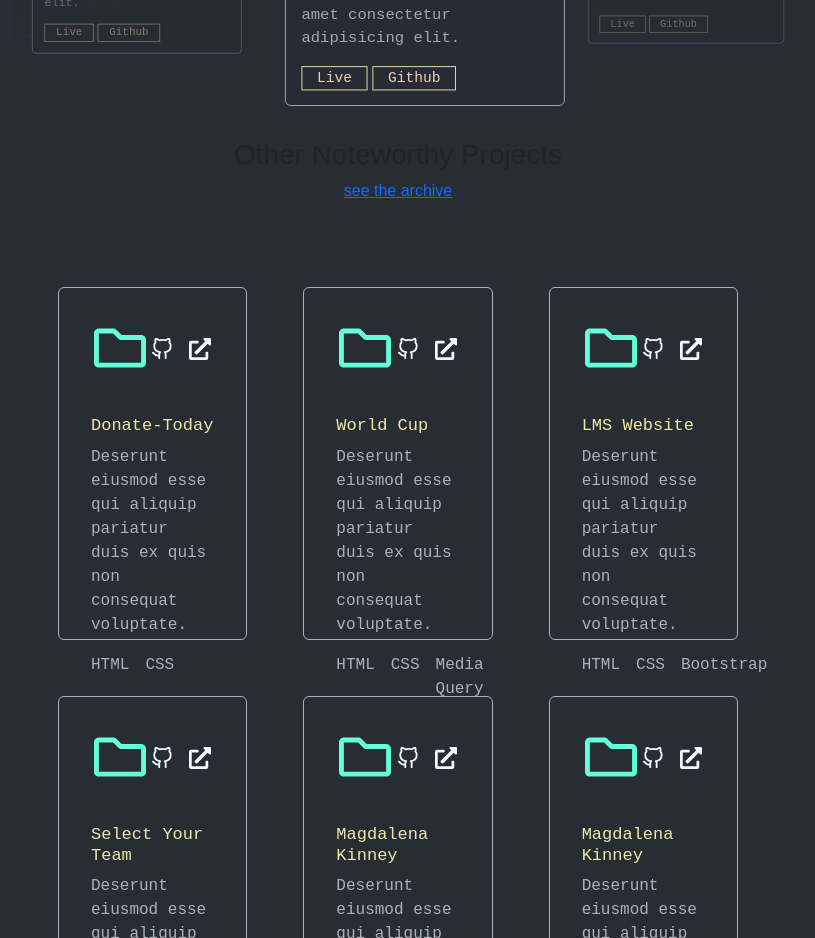
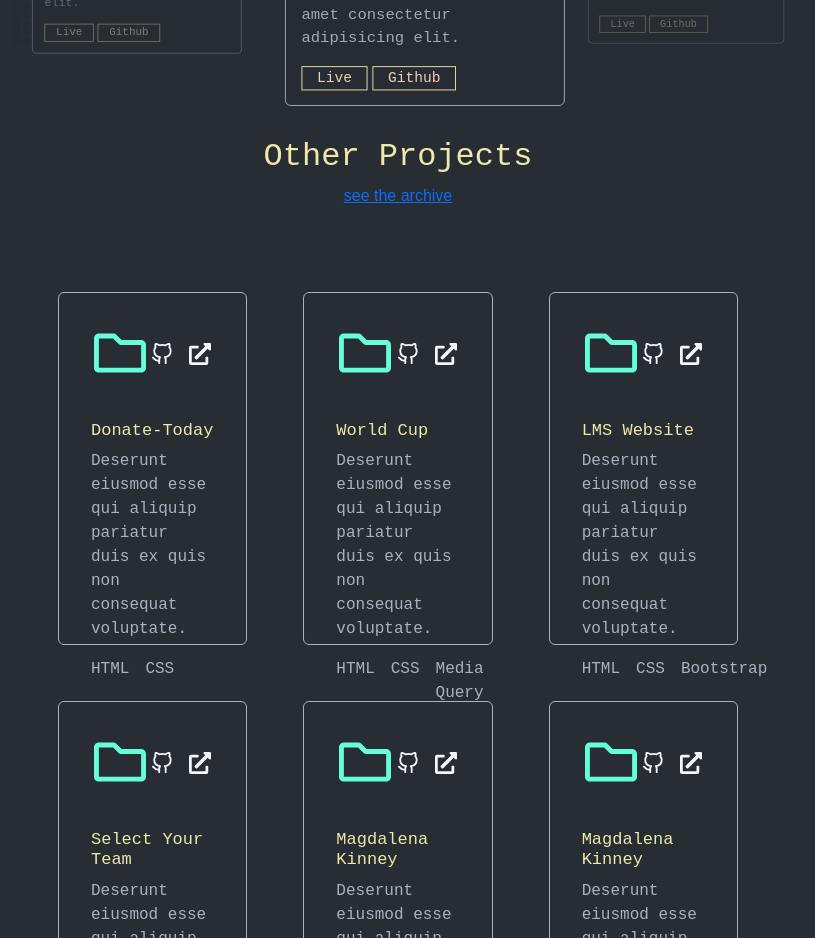
Before and after one commit to mohammadibrahiim1/portfolio, a React (Create React App) app: page / in a window 1280 px wide. Shown: the part 2700-3638 px from the top of the page, without its empty margins (242-1057 px from the left). Built offline with nearby package versions, Linux system fonts and the light colour scheme.

Commit message:
projects css style

```diff
--- a/src/Components/Projects/Projects.css
+++ b/src/Components/Projects/Projects.css
@@ -0,0 +1,6 @@
+.projects-heading{
+    color: palegoldenrod;
+    font-size: 32px;
+    font-family: monospace;
+    text-transform: capitalize;
+}
--- a/src/Components/Projects/Projects.js
+++ b/src/Components/Projects/Projects.js
@@ -1,6 +1,7 @@
 import React, { useEffect, useState } from "react";
 import { Link } from "react-router-dom";
 import Project from "../Project/Project";
+import './Projects.css'
 
 const Projects = () => {
   const [projects, setProjects] = useState([]);
@@ -25,7 +26,7 @@ const Projects = () => {
     <div id="project">
       <section className="w-75 m-auto">
         <div className="text-center pb-5">
-          <h3 className="projects-heading">Other Noteworthy Projects</h3>
+          <h3 className="projects-heading">Other Projects</h3>
           <Link className="projects-sub-heading">
             <p>see the archive</p>
           </Link>
```
